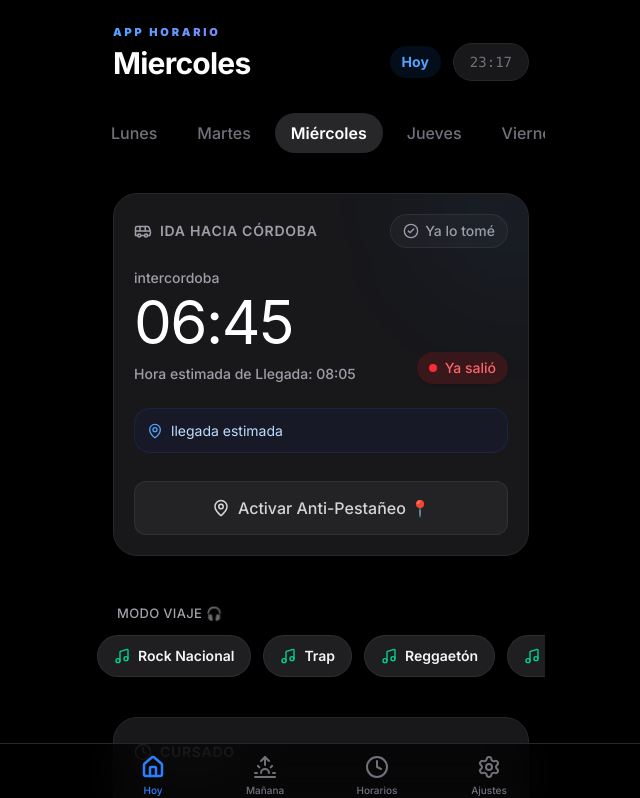
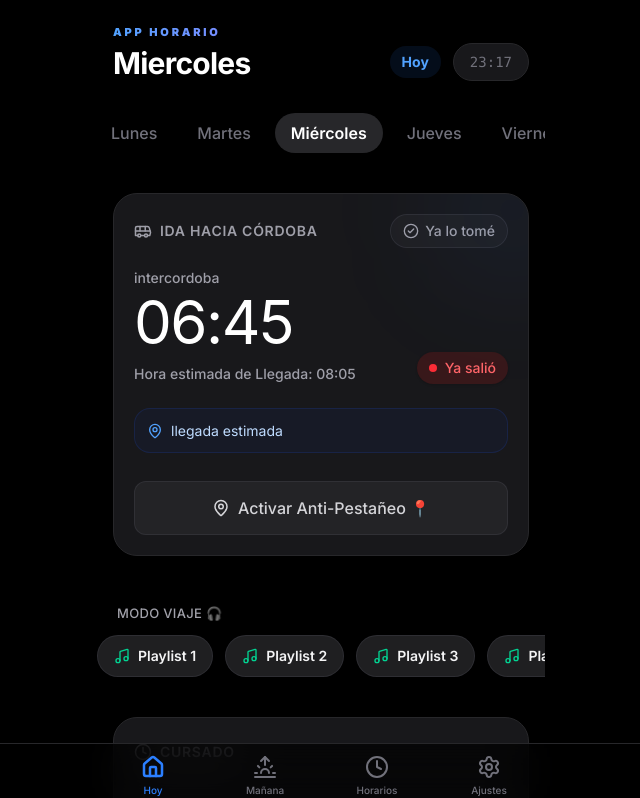
Before and after one commit to aalvaroespinoza/AppHorarios, a Next.js app: page / in a window 1280 px wide. Shown: the top 798 px of the page, without its empty margins (319-959 px from the left). Built offline with nearby package versions, Linux system fonts and the light colour scheme.

Commit message:
feat: actualizar Modo Viaje con accesos directos a playlists personales de Spotify

```diff
--- a/src/components/EntertainmentSelector.tsx
+++ b/src/components/EntertainmentSelector.tsx
@@ -4,10 +4,12 @@ import { motion } from 'framer-motion';
 import { Music } from 'lucide-react';
 
 const options = [
-  { label: 'Rock Nacional', url: 'spotify:search:rock+nacional+argentino' },
-  { label: 'Trap', url: 'spotify:search:trap+argentino' },
-  { label: 'Reggaetón', url: 'spotify:search:reggaeton' },
-  { label: 'Rap', url: 'spotify:search:rap' },
+  { label: 'Playlist 1', url: 'spotify:playlist:0KSrhygf74dHRge1AmoAUt' },
+  { label: 'Playlist 2', url: 'spotify:playlist:4mqOCbTwQ2NUzFsKZnQ3YT' },
+  { label: 'Playlist 3', url: 'spotify:playlist:6ACBy2RHlSjUIrrr2iWHmr' },
+  { label: 'Playlist 4', url: 'spotify:playlist:2ijtVRH8rnUBsatc60N7Jr' },
+  { label: 'Playlist 5', url: 'spotify:playlist:6c3erhsizpRRLjZub5shsB' },
+  { label: 'Playlist 6', url: 'spotify:playlist:37i9dQZF1E371Blon1t7ay' },
 ];
 
 export default function EntertainmentSelector() {
```
